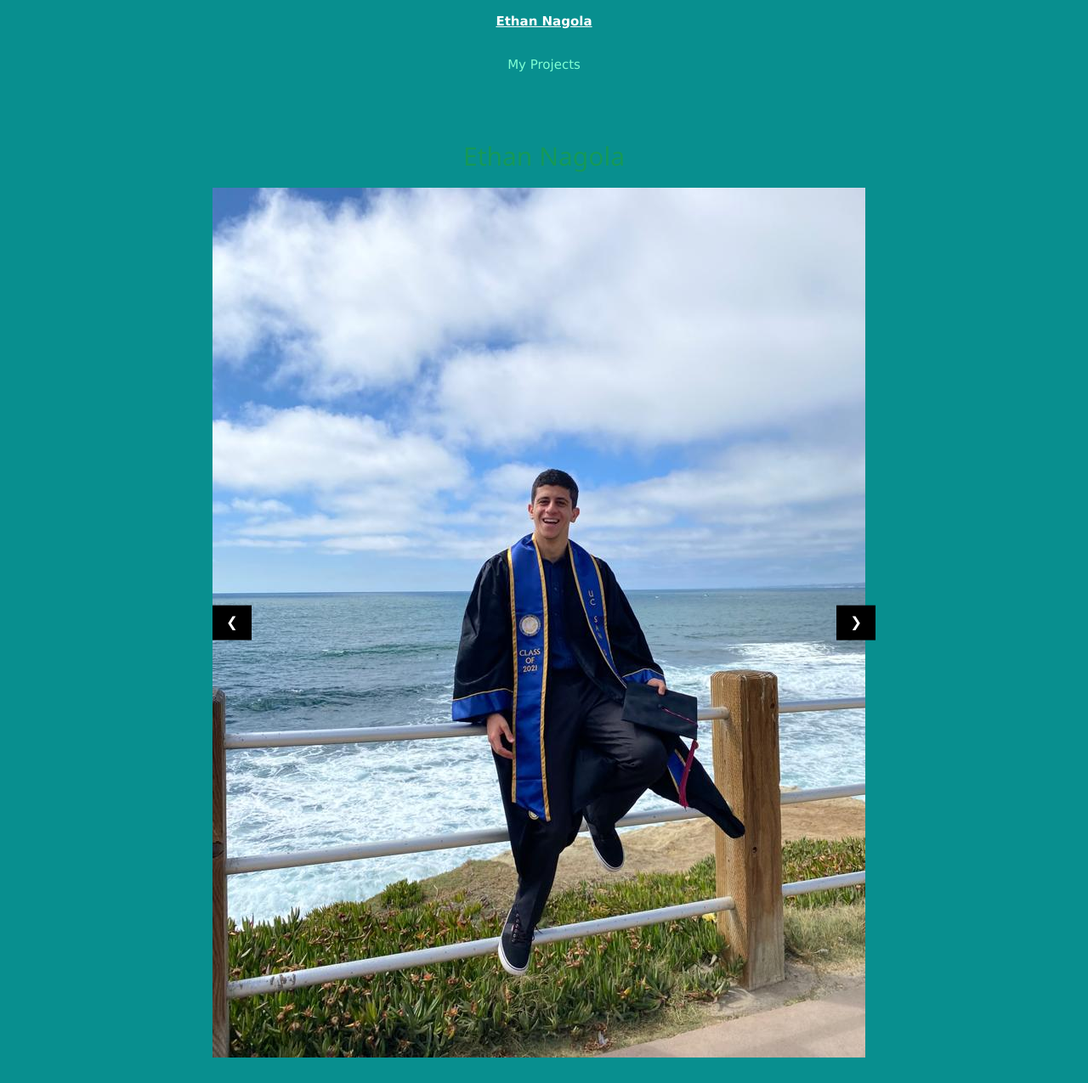
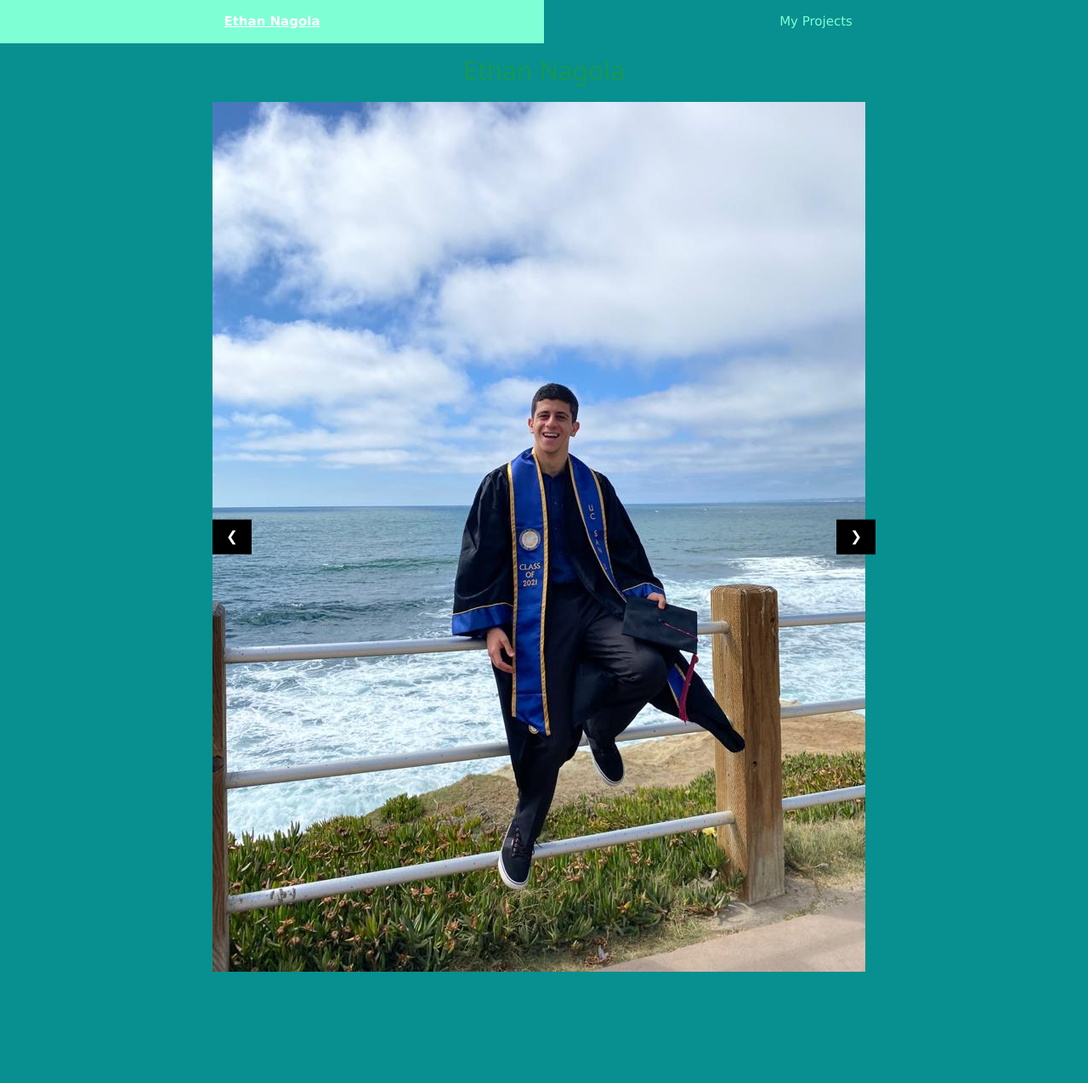
Before and after one commit to enagola/web, a Jekyll site: the page built from docs/ethan.md, in a window 1280 px wide. Shown: the whole page at 85% size. Built offline with Jekyll 4.4.1, drawn with Linux system fonts in a browser that asks for light colours; after the commit the page ends 1174 px from its top, so only the background shows below that.

Commit message:
Update template.html

```diff
--- a/docs/_layouts/template.html
+++ b/docs/_layouts/template.html
@@ -157,7 +157,7 @@
         <nav >
           <ul class="nav_ul" style="margin-left: 0; padding-left: 0;display: inline;">
             {% for page in site.pages %}
-              <li class="nav_li;width: 50%"><a href= {{ page.filename }} class="nav_a">{{ page.title }}</a></li>
+              <li class="nav_li" style="width: 50%"><a href= {{ page.filename }} class="nav_a">{{ page.title }}</a></li>
             {% endfor %}
           </ul>
         </nav>
```
